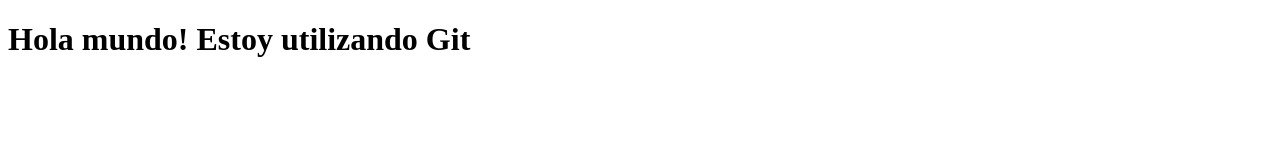
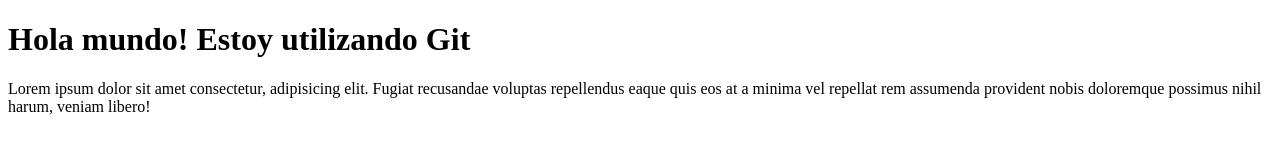
Before and after one commit to proyecto4/ejercicio4, a plain HTML site: page index.html in a window 1280 px wide. Drawn offline with Linux system fonts and the light colour scheme.

Commit message:
Se aagrego un parrafo al index.html

```diff
--- a/index.html
+++ b/index.html
@@ -9,6 +9,7 @@
     <div class="wrapper">
         <header>
             <h1 class="h1">Hola mundo! Estoy utilizando Git</h1>
+            <p>Lorem ipsum dolor sit amet consectetur, adipisicing elit. Fugiat recusandae voluptas repellendus eaque quis eos at a minima vel repellat rem assumenda provident nobis doloremque possimus nihil harum, veniam libero!</p>
         </header>
     </div>
 </body>
```
